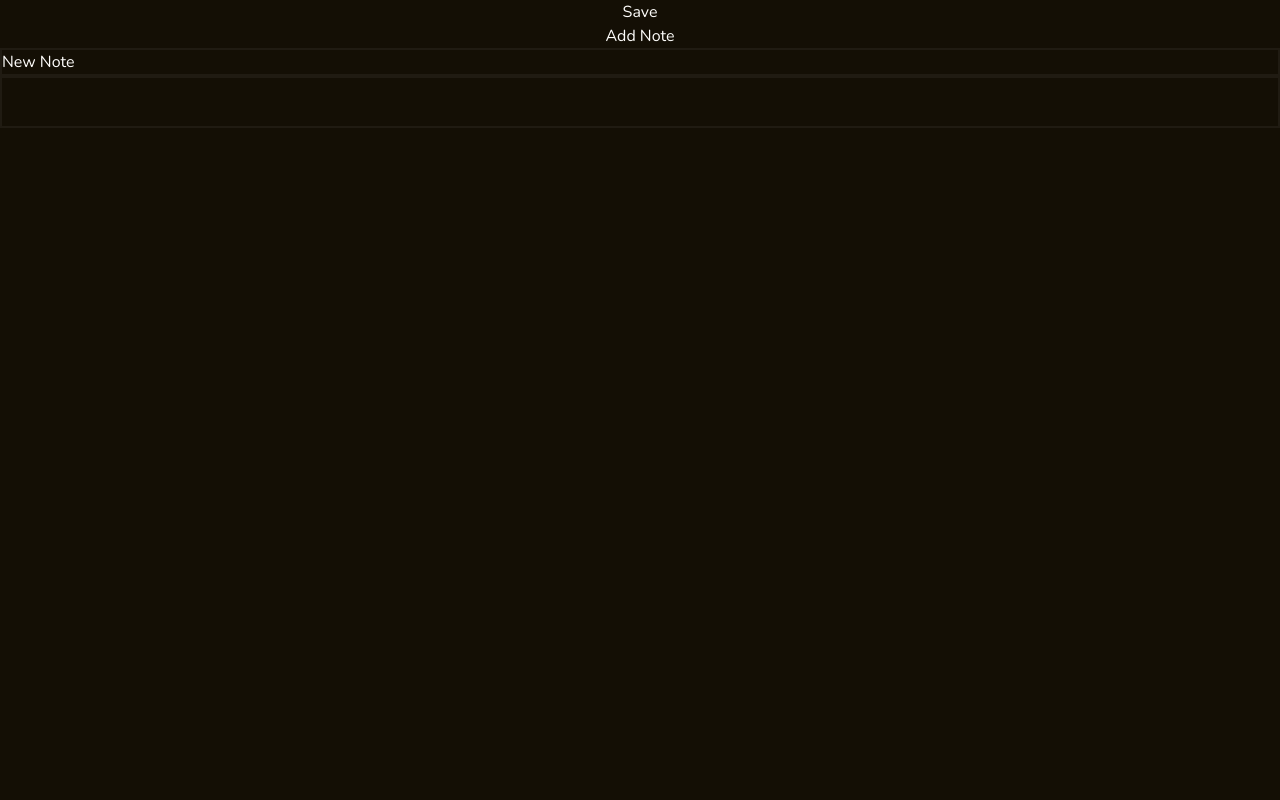
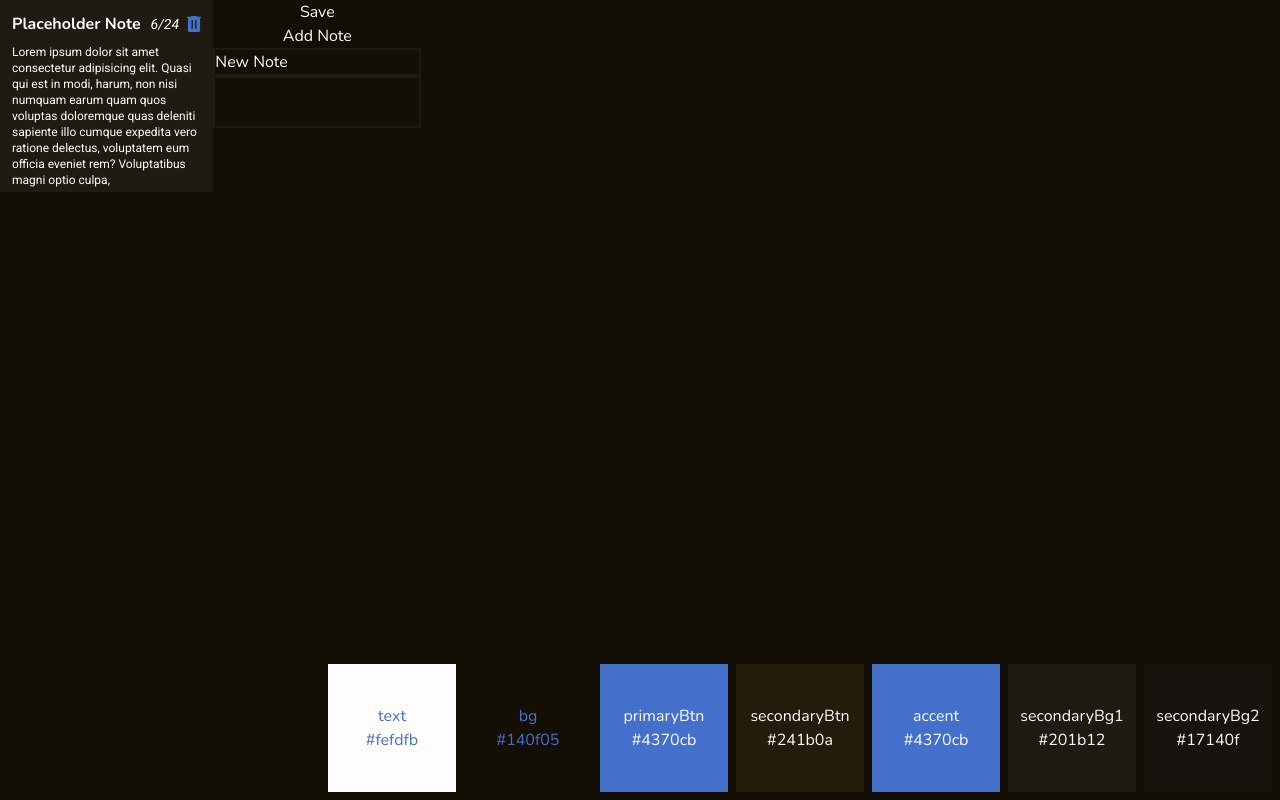
Before and after one commit to dmm22/notes, a React (Vite) app: page / in a window 1280 px wide. Built offline with nearby package versions, Linux system fonts and the light colour scheme.

Commit message:
Add NotePreview and other styles

```diff
--- a/package.json
+++ b/package.json
@@ -14,6 +14,7 @@
     "react-dom": "^18.2.0"
   },
   "devDependencies": {
+    "@types/node": "^20.3.1",
     "@types/react": "^18.0.37",
     "@types/react-dom": "^18.0.11",
     "@typescript-eslint/eslint-plugin": "^5.59.0",
--- a/src/App.tsx
+++ b/src/App.tsx
@@ -1,12 +1,16 @@
+import ColorSwatches from "./components/ColorSwatches"
 import NoteEditor from "./components/NoteEditor"
+import SavedNotes from "./components/SavedNotes"
 import NoteContextProvider from "./contexts/NoteContext"
 
 export default function App() {
   return (
     <NoteContextProvider>
-      <div>
+      <main className="flex flex-row">
+        <ColorSwatches />
+        <SavedNotes />
         <NoteEditor />
-      </div>
+      </main>
     </NoteContextProvider>
   )
 }
--- /dev/null
+++ b/src/components/ColorSwatches.tsx
@@ -0,0 +1,34 @@
+export default function ColorSwatches() {
+  return (
+    <div className="flex flex-wrap gap-2 absolute bottom-2 right-2">
+      <div className="w-32 h-32 flex flex-col justify-center items-center bg-text">
+        <span className="text-primaryBtn">text</span>
+        <span className="text-primaryBtn">{`#fefdfb`}</span>
+      </div>
+      <div className="w-32 h-32 flex flex-col justify-center items-center bg-bg">
+        <span className="text-primaryBtn">bg</span>
+        <span className="text-primaryBtn">{`#140f05`}</span>
+      </div>
+      <div className="w-32 h-32 flex flex-col justify-center items-center bg-primaryBtn">
+        <span className="text-text">primaryBtn</span>
+        <span className="text-text">{`#4370cb`}</span>
+      </div>
+      <div className="w-32 h-32 flex flex-col justify-center items-center bg-secondaryBtn">
+        <span className="text-text">secondaryBtn</span>
+        <span className="text-text">{`#241b0a`}</span>
+      </div>
+      <div className="w-32 h-32 flex flex-col justify-center items-center bg-accent">
+        <span className="text-text">accent</span>
+        <span className="text-text">{`#4370cb`}</span>
+      </div>
+      <div className="w-32 h-32 flex flex-col justify-center items-center bg-secondaryBg1">
+        <span className="text-text">secondaryBg1</span>
+        <span className="text-text">{`#201b12`}</span>
+      </div>
+      <div className="w-32 h-32 flex flex-col justify-center items-center bg-secondaryBg2">
+        <span className="text-text">secondaryBg2</span>
+        <span className="text-text">{`#17140f`}</span>
+      </div>
+    </div>
+  )
+}
--- /dev/null
+++ b/src/components/Icon.tsx
@@ -0,0 +1,21 @@
+import { useState, useEffect } from "react"
+
+interface IconProps {
+  iconName: string
+  clickHandler: (timeStamp: Date) => void
+}
+
+export default function Icon({ iconName, clickHandler }: IconProps) {
+  const [iconSrc, setIconSrc] = useState("")
+
+  useEffect(() => {
+    ;(async () => {
+      const iconModule = await import(`../assets/${iconName}.svg`)
+      setIconSrc(iconModule.default)
+    })()
+  }, [])
+
+  return (
+    <img className="h-4 cursor-pointer" src={iconSrc} onClick={clickHandler} />
+  )
+}
--- a/src/components/NoteEditor.tsx
+++ b/src/components/NoteEditor.tsx
@@ -2,15 +2,8 @@ import { useContext } from "react"
 import { NoteContext } from "../contexts/NoteContext"
 
 export default function NoteEditor() {
-  const {
-    currentNote,
-    editCurrentNote,
-    saveCurrentNote,
-    notes,
-    addNote,
-    selectNote,
-    deleteNote,
-  } = useContext(NoteContext)
+  const { currentNote, editCurrentNote, saveCurrentNote, addNote } =
+    useContext(NoteContext)
   const { title, body } = currentNote
 
   return (
@@ -27,16 +20,6 @@ export default function NoteEditor() {
         value={body}
         className="bg-bg resize-none border-secondaryBg1 border-2"
       ></textarea>
-      <div>
-        {notes.map(note => (
-          <div key={`${note.createdAt}`}>
-            <pre onClick={() => selectNote(note.createdAt)}>
-              {JSON.stringify(note)}
-            </pre>
-            <button onClick={() => deleteNote(note.createdAt)}>Delete</button>
-          </div>
-        ))}
-      </div>
     </section>
   )
 }
--- /dev/null
+++ b/src/components/NotePreview.tsx
@@ -0,0 +1,33 @@
+import { useContext, useMemo } from "react"
+import Note from "../types/Note"
+import Icon from "./Icon"
+import { NoteContext } from "../contexts/NoteContext"
+
+interface NotePreviewProps {
+  note: Note
+}
+
+export default function NotePreview({ note }: NotePreviewProps) {
+  const { selectNote, deleteNote } = useContext(NoteContext)
+  const { createdAt, title, body } = note
+
+  const noteContent = useMemo(() => body.slice(0, 275), [body])
+
+  return (
+    <article className="bg-secondaryBg1 flex-grow p-3 h-48">
+      <div className="flex justify-between items-center mb-2">
+        <strong>{title}</strong>
+        <div className="flex items-center gap-2">
+          <span className="italic text-sm font-serif">
+            {createdAt.toLocaleDateString("en-US", {
+              month: "numeric",
+              day: "numeric",
+            })}
+          </span>
+          <Icon iconName="delete" clickHandler={() => deleteNote(createdAt)} />
+        </div>
+      </div>
+      <p className="text-xs font-serif">{noteContent}</p>
+    </article>
+  )
+}
--- /dev/null
+++ b/src/components/SavedNotes.tsx
@@ -0,0 +1,15 @@
+import { useContext } from "react"
+import { NoteContext } from "../contexts/NoteContext"
+import NotePreview from "./NotePreview"
+
+export default function SavedNotes() {
+  const { notes } = useContext(NoteContext)
+
+  return (
+    <div className="w-1/6 text-text">
+      {notes.map(note => (
+        <NotePreview note={note} key={`${note.createdAt}`} />
+      ))}
+    </div>
+  )
+}
--- a/src/contexts/NoteContext.tsx
+++ b/src/contexts/NoteContext.tsx
@@ -27,7 +27,13 @@ export default function NoteContextProvider({
 }: {
   children: JSX.Element
 }) {
-  const [notes, setNotes] = useState<Note[]>([])
+  const [notes, setNotes] = useState<Note[]>([
+    {
+      title: "Placeholder Note",
+      body: "Lorem ipsum dolor sit amet consectetur adipisicing elit. Quasi qui est in modi, harum, non nisi numquam earum quam quos voluptas doloremque quas deleniti sapiente illo cumque expedita vero ratione delectus, voluptatem eum officia eveniet rem? Voluptatibus magni optio culpa, laudantium quidem velit alias error eveniet tempora incidunt ratione illo consequuntur, aperiam, minima enim odio architecto quo neque excepturi id quos minus placeat! Optio qui dolorum at. Similique maxime recusandae illo error amet perferendis provident voluptatem sed placeat debitis! Totam maxime nesciunt doloribus doloremque natus veniam asperiores nostrum exercitationem quam nam sunt vitae facere, laudantium inventore facilis molestiae! Similique, pariatur.",
+      createdAt: new Date(),
+    },
+  ])
   const [currentNote, setCurrentNote] = useState(blankNote())
 
   function addNote() {
@@ -54,6 +60,7 @@ export default function NoteContextProvider({
   }
 
   function saveCurrentNote() {
+    console.log("clicked")
     const existingNoteIndex = getCurrentNoteIndex()
 
     if (existingNoteIndex >= 0) {
--- a/src/index.css
+++ b/src/index.css
@@ -1,5 +1,4 @@
-@import url("https://fonts.googleapis.com/css2?family=Nunito:wght@400;500;600;700;800;900&family=Roboto:wght@100;300;400;500;700;900&display=swap");
-
+@import url("https://fonts.googleapis.com/css2?family=Nunito:ital,wght@0,300;0,400;0,500;0,600;0,700;0,800;0,900;1,200;1,300;1,400;1,500;1,600;1,700;1,800;1,900&family=Roboto:ital,wght@0,100;0,300;0,400;0,500;0,700;0,900;1,100;1,300;1,400;1,500;1,700;1,900&display=swap");
 @tailwind base;
 @tailwind components;
 @tailwind utilities;
--- a/tailwind.config.js
+++ b/tailwind.config.js
@@ -14,7 +14,7 @@ export default {
     },
     fontFamily: {
       sans: ["Nunito", "Roboto", "sans-serif"],
-      serif: ["Nunito", "serif"],
+      serif: ["Roboto", "serif"],
     },
     extend: {},
   },
```
Also changed, not shown: 2 other files (tests, documents, lock files or other folders).
